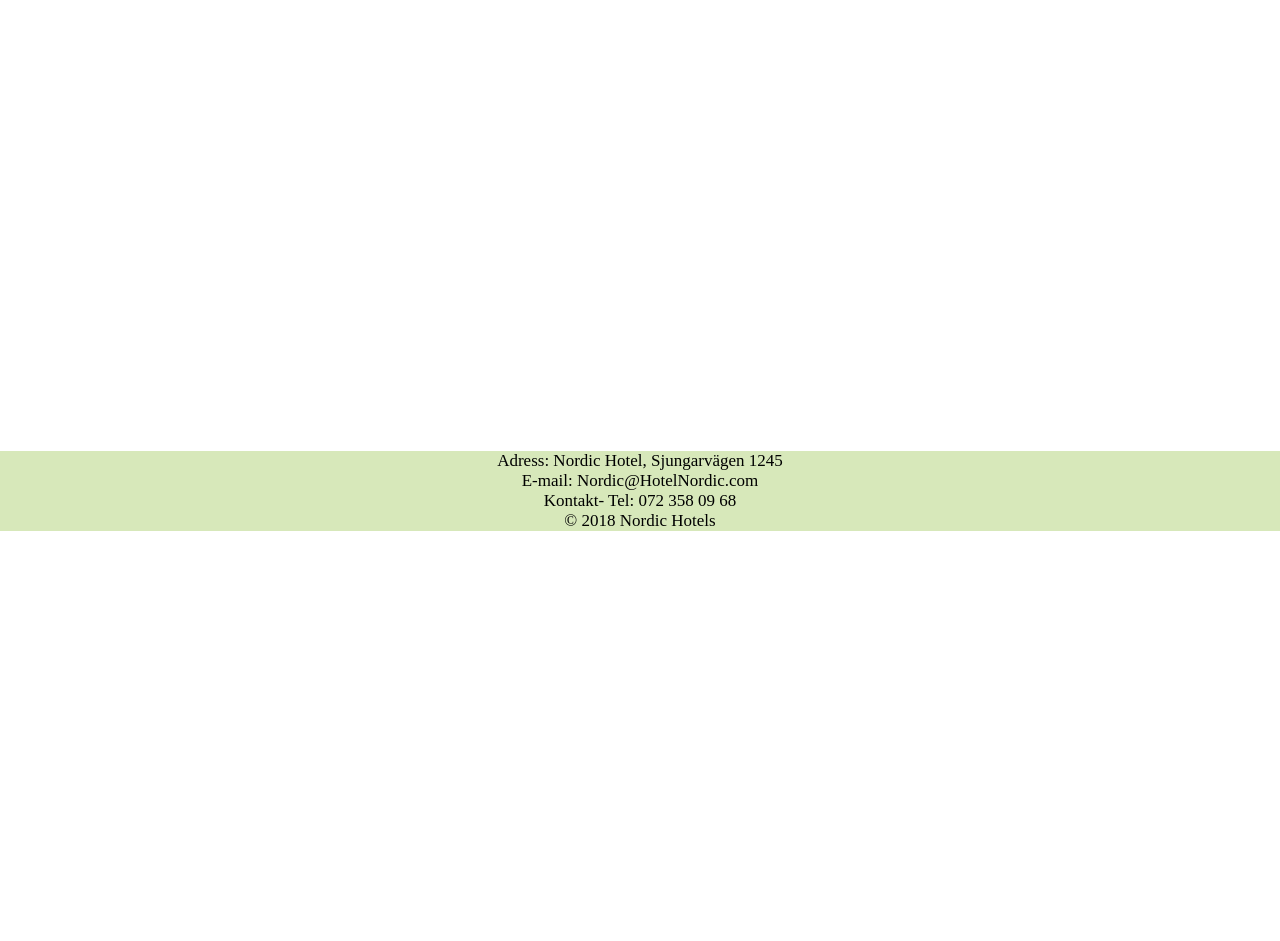
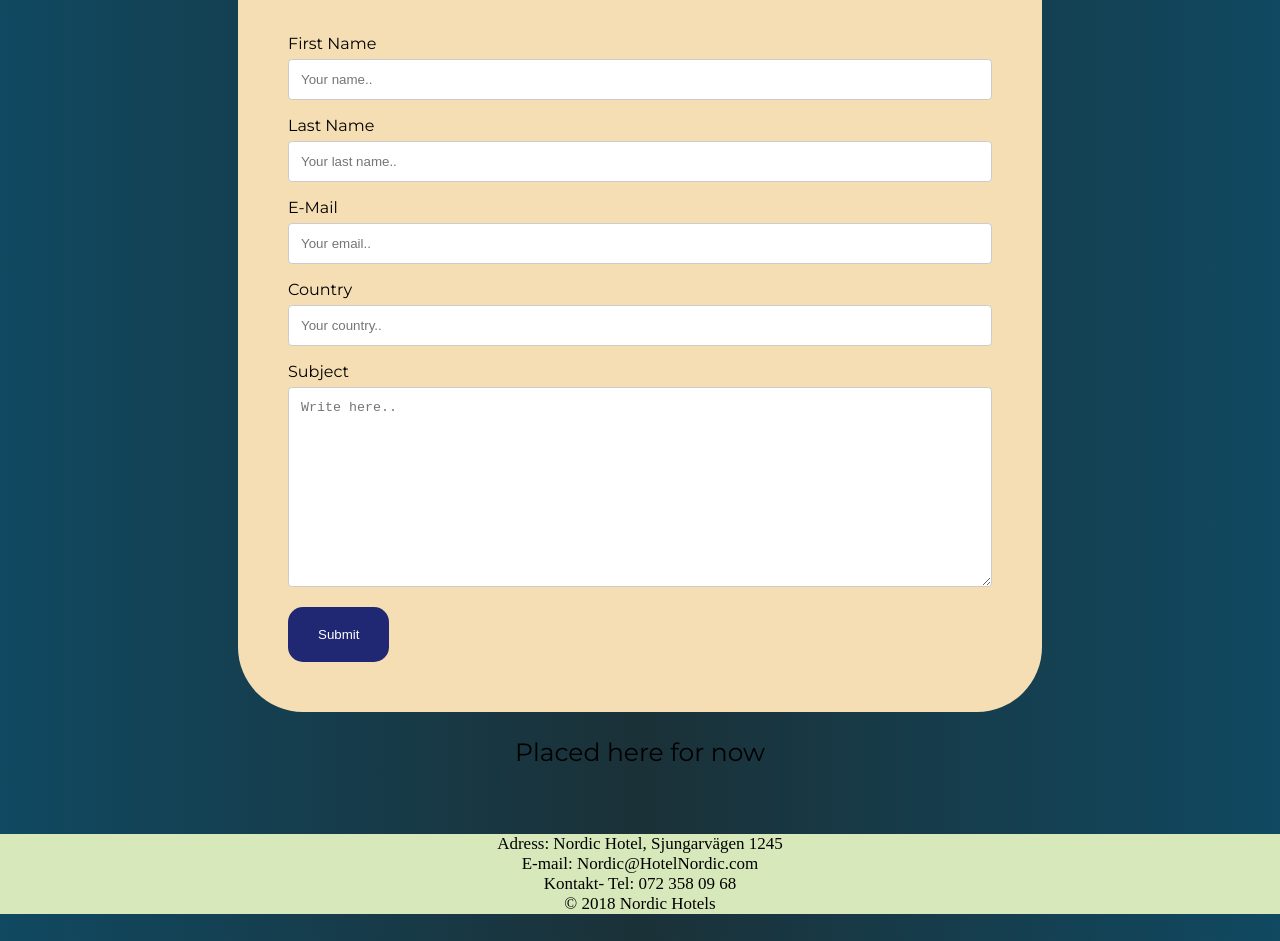
Before and after one commit to hansson0950/Fullstack-Project, a website: page frontend/contact.html in a window 1280 px wide. Shown: the part 242-1183 px from the top of the page. Before the commit the page ends 800 px from the top, so only its background shows below. Drawn offline with Linux system fonts and the light colour scheme.

Commit message:
ContactPage submit form

```diff
--- a/frontend/contact.html
+++ b/frontend/contact.html
@@ -27,6 +27,34 @@
         </div>
       </nav>
 
+
+      <div class="container">
+        <form action="" method="post" id=""> <!--Insert API link on Action And id on our API-->
+
+          <H1 class="contactPage-header">Contact Us!</H1>
+
+          <label for="fname">First Name</label>
+          <input type="text" id="fname" name="firstname" placeholder="Your name..">
+
+          <label for="lname">Last Name</label>
+          <input type="text" id="lname" name="lastname" placeholder="Your last name..">
+
+          <label for="email">E-Mail</label>
+          <input type="text" id="emial" name="email" placeholder="Your email..">
+
+          <label for="country">Country</label>
+          <input type="text" id="country" name="country" placeholder="Your country..">
+
+          <label for="subject">Subject</label>
+          <textarea id="subject" name="subject" placeholder="Write here.." style="height:200px"></textarea>
+
+          <input type="submit" value="Submit">
+
+        </form>
+      </div>
+
+      <p class="contactPage-text">Placed here for now</p>
+
       <div class="footerDiv">
         <footer class="footer">
           <p id="footerParagraph">
--- a/frontend/style.css
+++ b/frontend/style.css
@@ -2,6 +2,7 @@
 body {
     margin: 0;
     padding: 0;
+    background: linear-gradient(to right, #104961, #1b3138, #104961);
 }
 
 .navbar {
@@ -118,7 +119,7 @@ body {
 
 
 
-
+/* Footer start */
 .footer{
     text-align: center;
     background-color:#D7E8BA;
@@ -128,7 +129,64 @@ body {
 }
 
 .footerDiv {
-    position: absolute;
+    padding-top: 20px;
+    position:relative;
     bottom: 10px;
     width: 100%;
 }
+/* Footer end */
+
+
+.contactPage-header {
+    text-align: center;
+    font-family: "Montserrat", sans-serif;
+    font-size: 35px;
+    margin-bottom: 50px;
+    padding-top: 10px;
+}
+
+.contactPage-text {
+    padding-bottom: 15px;
+    text-align: center;
+    font-family: "Montserrat", sans-serif;
+    font-size: 25px;
+}
+
+
+/* Style inputs with type="text", select elements and textareas */
+input[type=text], select, textarea {
+    width: 100%; /* Full width */
+    padding: 12px; /* Some padding */
+    border: 1px solid #ccc; /* Gray border */
+    border-radius: 4px; /* Rounded borders */
+    box-sizing: border-box; /* Make sure that padding and width stays in place */
+    margin-top: 6px; /* Add a top margin */
+    margin-bottom: 16px; /* Bottom margin */
+    resize: vertical; /* Allow the user to vertically resize the textarea (not horizontally) */
+  }
+
+  /* Style the submit button with a specific background color etc */
+  input[type=submit] {
+    background-color: rgb(32, 40, 116);
+    color: white;
+    padding: 20px 30px;
+    border: none;
+    border-radius: 15px;
+    cursor: pointer;
+  }
+
+  /* When moving the mouse over the submit button, add a darker green color */
+  input[type=submit]:hover {
+    background-color: #57b3fd;
+  }
+
+  /* Add a background color and some padding around the form */
+  .container {
+    font-family: "Montserrat", sans-serif;
+    margin: auto;
+    margin-top: 50px;
+    width: 55%;
+    border-radius: 65px;
+    background-color: wheat;
+    padding: 50px;
+  }
```
